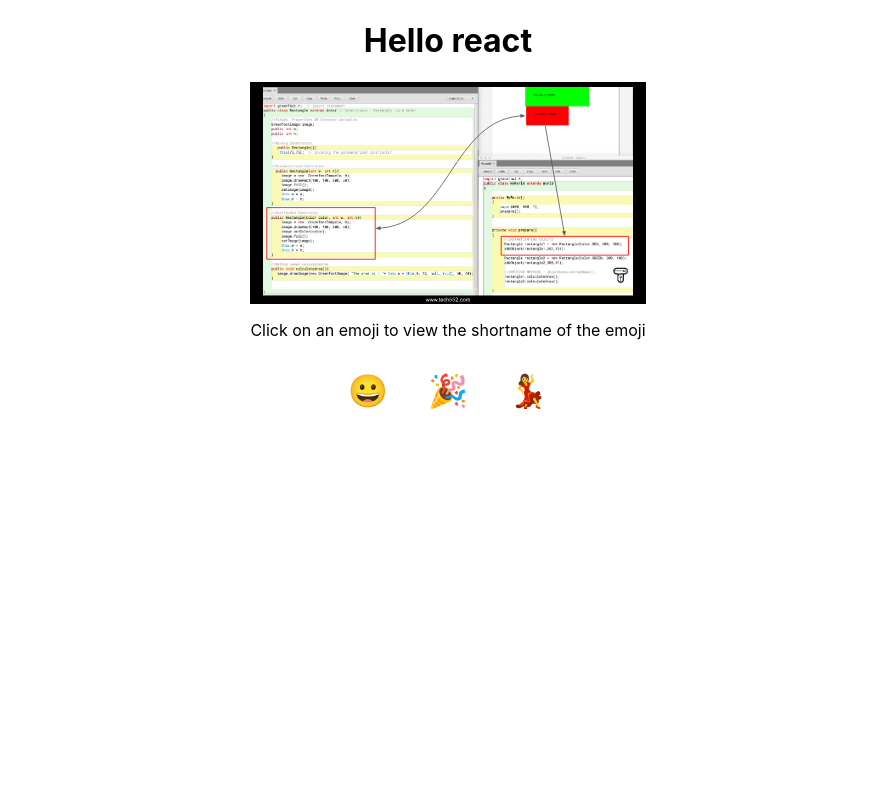
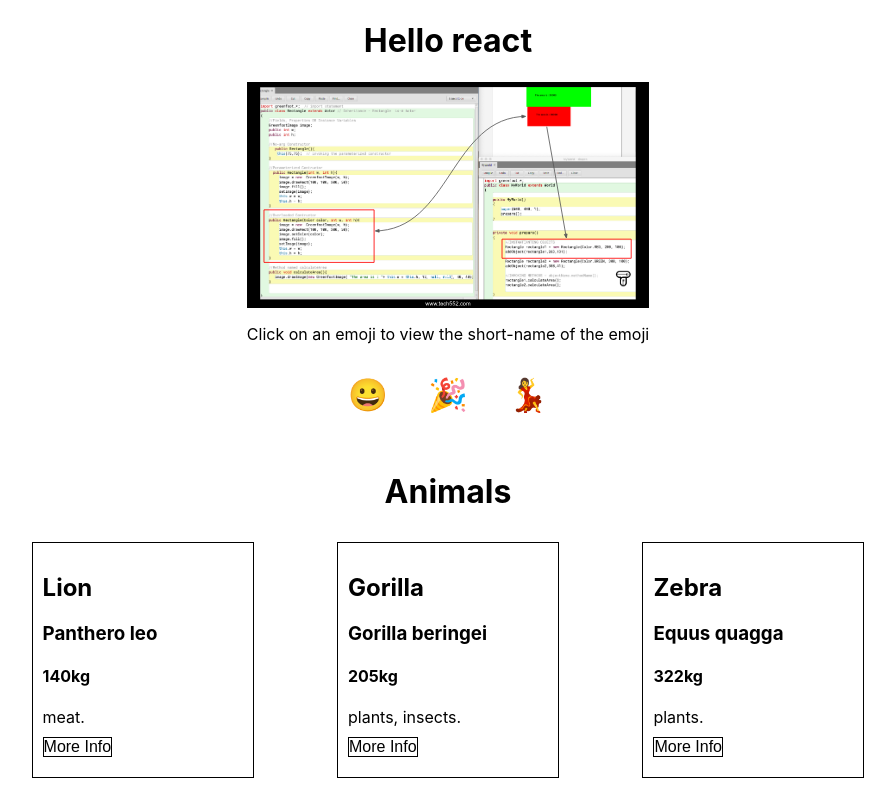
Before and after one commit to MikailaAkeredolu/feb2022-react-walkthrough, a React (Create React App) app: page / in a window 1280 px wide. Shown: the whole page, without its empty margins (192-1087 px from the left). Built offline with nearby package versions, Linux system fonts and the light colour scheme.

Commit message:
covered props propTypes and default props

```diff
--- /dev/null
+++ b/src/components/AnimalCard/AnimalCard.css
@@ -0,0 +1,15 @@
+.animal-wrapper {
+    border: solid black 1px;
+    margin: 10px;
+    padding: 10px;
+    width: 200px;
+}
+
+.animal-wrapper button {
+    font-size: 1em;
+    border: solid black 1px;
+    padding: 10;
+    background: none;
+    cursor: pointer;
+    margin: 10px 0;
+}
--- /dev/null
+++ b/src/components/AnimalCard/AnimalCard.js
@@ -0,0 +1,43 @@
+import React from 'react';
+import './AnimalCard.css'
+import PropTypes from 'prop-types';
+
+
+export default function AnimalCard(props) {
+
+    const {additional,showAdditional, name, scientificName, size, diet } = props;  //Properties for this class
+
+  return (
+    <div className="animal-wrapper">
+        <h2>{name}</h2>
+        <h3>{scientificName}</h3>
+        <h4>{size}kg</h4>
+        <div>{diet.join(', ')}.</div>
+        <button type="button" onClick={() => showAdditional(additional)}>More Info</button>
+  </div>
+  )
+}
+
+AnimalCard.propTypes = {
+    additional: PropTypes.shape({
+      link: PropTypes.string,
+      notes: PropTypes.string
+    }),
+    diet: PropTypes.arrayOf(PropTypes.string).isRequired,
+    name: PropTypes.string.isRequired,
+    scientificName: PropTypes.string.isRequired,
+    showAdditional: PropTypes.func.isRequired,
+    size: PropTypes.number.isRequired,
+  }
+
+  //default propType - use for Lion addtional property
+  AnimalCard.defaultProps = {
+    additional: {
+      notes: 'No Additional Information'
+    }
+  }
+
+  /*
+
+  PropTypes act like other type systems by explicitly defining the type of data you expect to receive for a certain prop. They also give you the chance to define default data in cases where the prop is not always required. Unlike most type systems, PropTypes is a runtime check, so if the props do not match the type the code will still compile, but will also display a console error.
+  */
--- a/src/components/App/App.css
+++ b/src/components/App/App.css
@@ -24,8 +24,18 @@ li {
   padding: 0;
 }
 
+.wrapper {
+  display: flex;
+  flex-wrap: wrap;
+  justify-content: space-between;
+  padding: 20px;
+}
 
 
+.wrapper h1 {
+  text-align: center;
+  width: 100%;
+}
 
 /* .App {
   text-align: center;
--- a/src/components/App/App.js
+++ b/src/components/App/App.js
@@ -1,6 +1,9 @@
 // import logo from './logo.svg';
 import './App.css';
 import Instructions from '../Instructions/Instructions.js';
+import data from '../App/data';
+import AnimalCard from '../AnimalCard/AnimalCard';
+
 
 function displayEmojiName(event){
   alert(event.target.id);
@@ -21,15 +24,27 @@ const emojis = [
   }
 ];
 
+
+function showAdditional(additional) {
+  const alertInformation = Object.entries(additional)
+    .map(information => `${information[0]}: ${information[1]}`)
+    .join('\n');
+  alert(alertInformation)
+};
+
+
 function App() {
   const greeting = 'greeting';
   const displayAction =  false //"You see me if Truthy and don't if value is falsy"
 
   return (
     <div className="container">
+
      <h1 id={greeting}>Hello react</h1>
     {displayAction && <p>You see me now</p>}
+
     <Instructions />
+
      <ul>
        {
           emojis.map(emoji=>(
@@ -41,9 +56,34 @@ function App() {
           ))
        }
      </ul>
-    </div>
+
+      <div className="wrapper">
+        <h1>Animals</h1>
+                {
+                  data.map(animal => (
+                    <AnimalCard
+                        additional={animal.additional}
+                        diet={animal.diet}
+                        key={animal.name}
+                        name={animal.name}
+                        scientificName= {animal.scientificName}
+                        size={animal.size}
+                        showAdditional={showAdditional}
+                    />
+                  ))
+
+                }
+      </div>
+
+
+
+     </div>
+
   );
+
 }
+
+
 
 export default App;
 
--- /dev/null
+++ b/src/components/App/data.js
@@ -0,0 +1,28 @@
+// eslint-disable-next-line import/no-anonymous-default-export
+export default [
+    {
+      name: 'Lion',
+      scientificName: 'Panthero leo',
+      size: 140,
+      diet: ['meat'],
+    },
+    {
+      name: 'Gorilla',
+      scientificName: 'Gorilla beringei',
+      size: 205,
+      diet: ['plants', 'insects'],
+      additional: {
+        notes: 'This is the eastern gorilla. There is also a western gorilla that is a different species.'
+      }
+    },
+    {
+      name: 'Zebra',
+      scientificName: 'Equus quagga',
+      size: 322,
+      diet: ['plants'],
+      additional: {
+        notes: 'There are three different species of zebra.',
+        link: 'https://en.wikipedia.org/wiki/Zebra'
+      }
+    }
+  ]
--- a/src/components/Instructions/Instructions.js
+++ b/src/components/Instructions/Instructions.js
@@ -1,15 +1,30 @@
-import React, { Component } from "react";
 import emoji from './emoji.svg';
 import './Instructions.css';
+
 // convert class to functional component
-export default class Instructions extends Component{
-    render(){
+const Instructions = ()=> {
+    return (
 
-        return(
             <div className="instructions">
                 <img src={emoji} alt="screenshot" />
-                <p>Click on an emoji to view the shortname of the emoji</p>
+                <p>Click on an emoji to view the short-name of the emoji</p>
             </div>
         )
-    }
 }
+
+export default Instructions;
+
+
+
+// import React, { Component } from "react";
+// export default class Instructions extends Component{
+//     render(){
+
+//         return(
+//             <div className="instructions">
+//                 <img src={emoji} alt="screenshot" />
+//                 <p>Click on an emoji to view the shortname of the emoji</p>
+//             </div>
+//         )
+//     }
+// }
```
